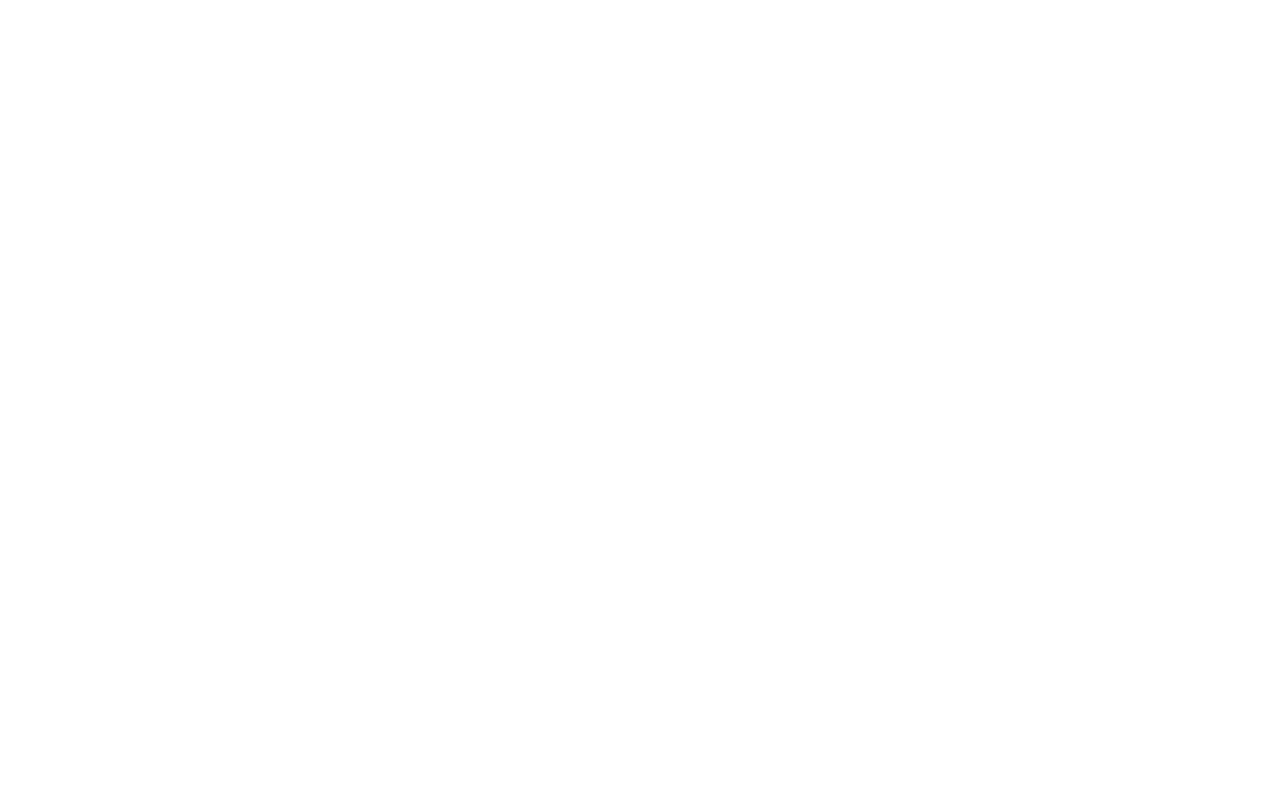
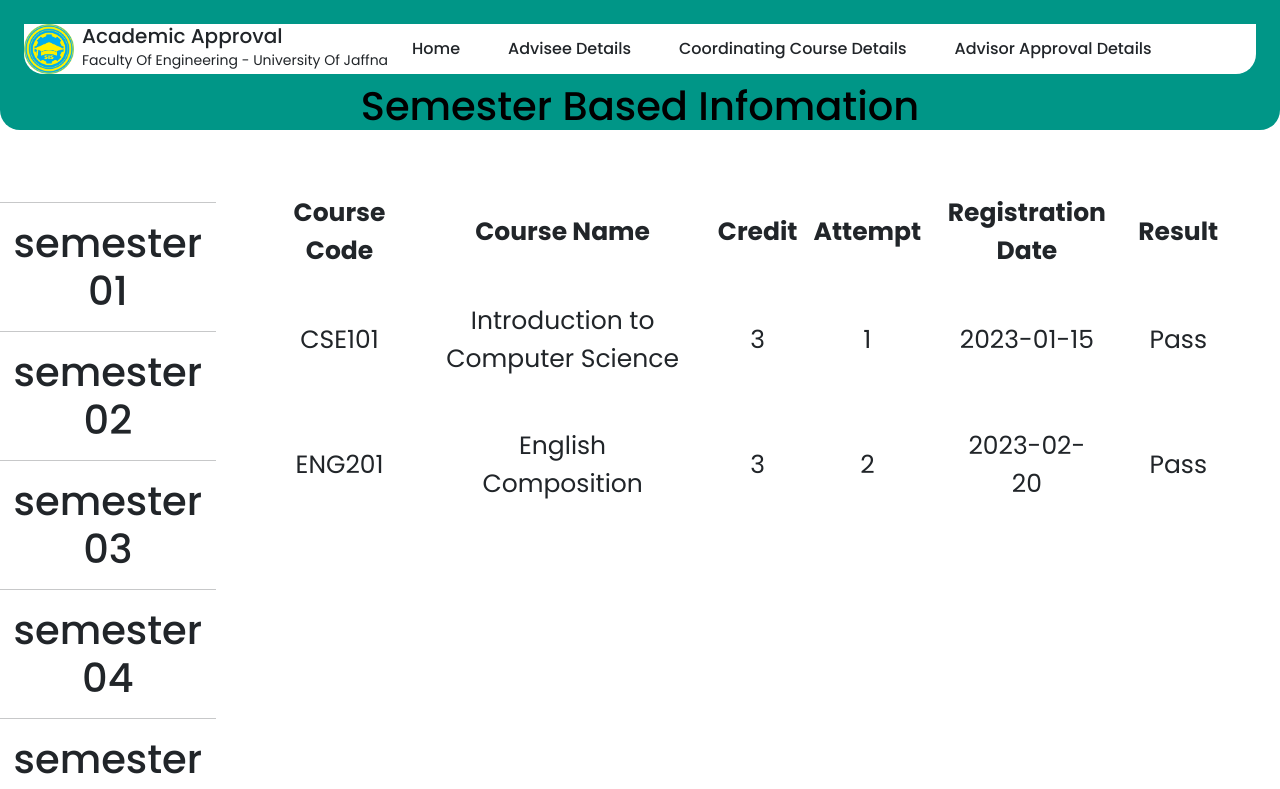
Before and after one commit to SAFRASSALIHEEN/Academic_approval_system, a React (Vite) app: page /SemesterBaseInfomation in a window 1280 px wide. Before the commit this address had no page. Shown: the top 789 px of the page. Built offline with nearby package versions, Linux system fonts and the light colour scheme.

Commit message:
semester base info added

```diff
--- a/package.json
+++ b/package.json
@@ -12,6 +12,7 @@
   "dependencies": {
     "@mui/material": "^5.13.5",
     "bootstrap": "^5.3.0",
+    "express": "^4.18.2",
     "mdb-react-ui-kit": "^6.1.0",
     "react": "^18.2.0",
     "react-bootstrap": "^2.8.0",
--- a/src/App.jsx
+++ b/src/App.jsx
@@ -7,6 +7,7 @@
 import CoordinatingCourseDetails from './pages/CoordinatingCourseDetails'
 import AdvisorApprovalDetails from './pages/AdvisorApprovalDetails'
 import StudentsProfile from './pages/StudentsProfile'
+import SemesterBaseInfomation from './pages/SemesterBaseInfomation'
 //import all pages
 const App = () => {
   return (
@@ -20,8 +21,12 @@
         <Route path='/StudentsProfile' element={<StudentsProfile/>}/>
 
 
+        {/* create router base on semester
+         */}
+
+        <Route path='/SemesterBaseInfomation' element={<SemesterBaseInfomation/>}/>
+
       </Routes>
-
     </BrowserRouter>
   )
 }
--- a/src/index.css
+++ b/src/index.css
@@ -39,3 +39,21 @@
   height: 250px;
   text-align: center;
 }
+
+/* table styiles */
+
+table {
+  width: 100%;
+  font-size: 25px;
+}
+
+th {
+  text-align: center;
+  height: 70px;
+  padding: 25px;
+}
+
+td {
+  text-align: center;
+  padding: 25px;
+}
--- a/src/pages/SemesterBaseInfomation.jsx
+++ b/src/pages/SemesterBaseInfomation.jsx
@@ -1 +1,131 @@
-//for test
+/* eslint-disable react/no-unknown-property */
+import React from 'react'
+import Navbar from '../components/Navbar'
+import Footer from '../components/Footer'
+const SemesterBasedInfomation = () => {
+  return (
+    <div>
+
+        <div>
+            <Navbar/>
+        </div>
+        <div>
+            <Title/>
+        </div>
+        <div className='d-flex '>
+            <div className='bg-white w-25 h-100 p-5 ps-0'>
+                <SideBar/>
+            </div>
+
+            <div className='bg-white p-5 ps-0'>
+                <DetaildTable/>
+            </div>
+        </div>
+
+        <div>
+            <Footer/>
+        </div>
+    </div>
+
+  )
+}
+
+
+const Title = () => {
+    return (
+      <h1 className='text-black text-center bg-green nav-inner'>
+        Semester Based Infomation
+      </h1>
+
+    )
+  }
+
+
+const SideBar=()=>{
+    return (
+        <div className='bg-white text-center'>
+            <hr/>
+            <h1>semester 01</h1>
+            <hr/>
+            <h1>semester 02</h1>
+            <hr/>
+            <h1>semester 03</h1>
+            <hr/>
+            <h1>semester 04</h1>
+            <hr/>
+            <h1>semester 05</h1>
+            <hr/>
+            <h1>semester 06</h1>
+            <hr/>
+            <h1>semester 07</h1>
+            <hr/>
+            <h1>semester 08</h1>
+            <hr/>
+        </div>
+    )
+}
+
+
+
+//this table shows the right hand side data
+const DetaildTable = () => {
+    const data = [
+      {
+        courseCode: 'CSE101',
+        courseName: 'Introduction to Computer Science',
+        credit: 3,
+        attempt: 1,
+        registrationDate: '2023-01-15',
+        result: 'Pass',
+      },
+      {
+        courseCode: 'ENG201',
+        courseName: 'English Composition',
+        credit: 3,
+        attempt: 2,
+        registrationDate: '2023-02-20',
+        result: 'Pass',
+      },
+      // Add more data objects for additional rows
+    ];
+
+    return (
+      <div >
+          <table>
+              <thead>
+              <tr>
+
+                <th className='p-2'>Course Code</th>
+                <th className='p-2'>Course Name</th>
+                <th className='p-2'>Credit</th>
+                <th className='p-2'>Attempt</th>
+                <th className='p-2'>Registration Date</th>
+                <th className='p-2'>Result</th>
+
+
+              <hr/>
+              </tr>
+              </thead>
+                <tbody>
+                  {data.map((row, index) => (
+                    <tr key={index}>
+                      <td>{row.courseCode}</td>
+                      <td>{row.courseName}</td>
+                      <td>{row.credit}</td>
+                      <td>{row.attempt}</td>
+                      <td>{row.registrationDate}</td>
+                      <td>{row.result}</td>
+
+                    </tr>
+
+
+                  ))}
+
+                </tbody>
+          </table>
+      </div>
+
+    );
+  };
+
+export default SemesterBasedInfomation
```
Also changed, not shown: 1 other file (tests, documents, lock files or other folders). Lines whose indentation alone changed are shown as unchanged.
